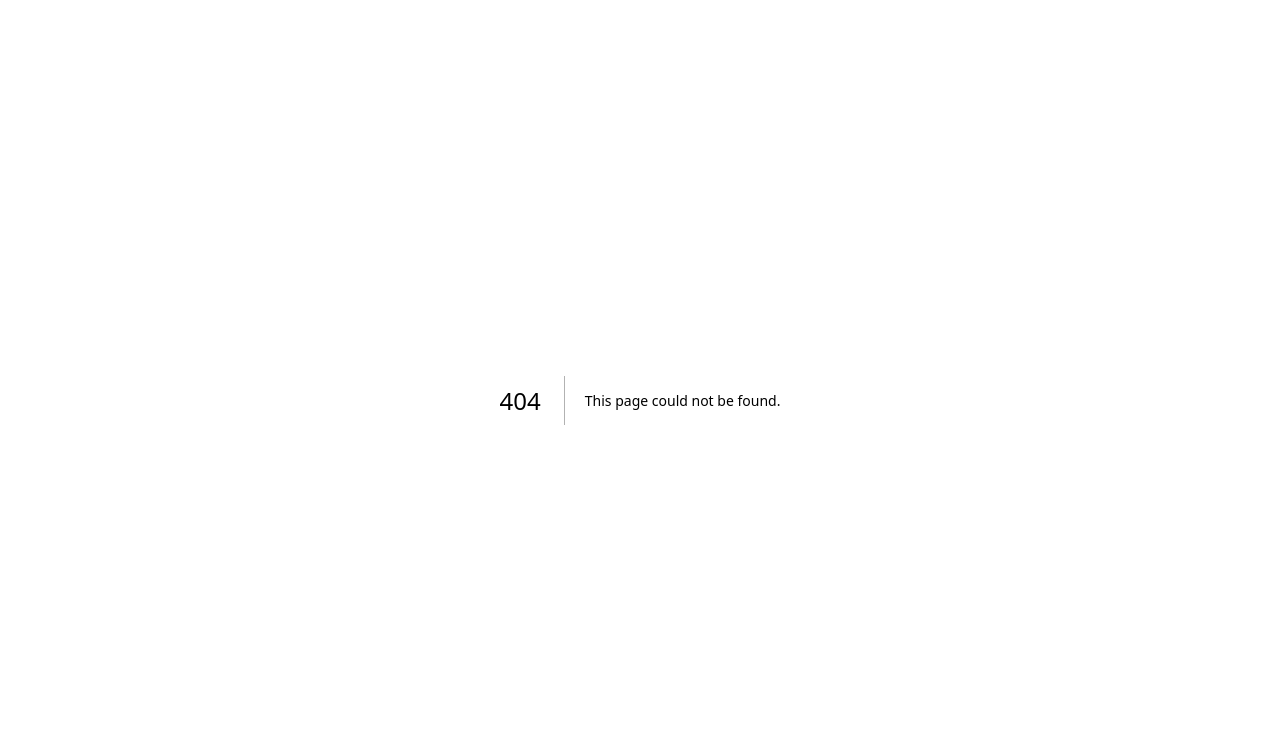
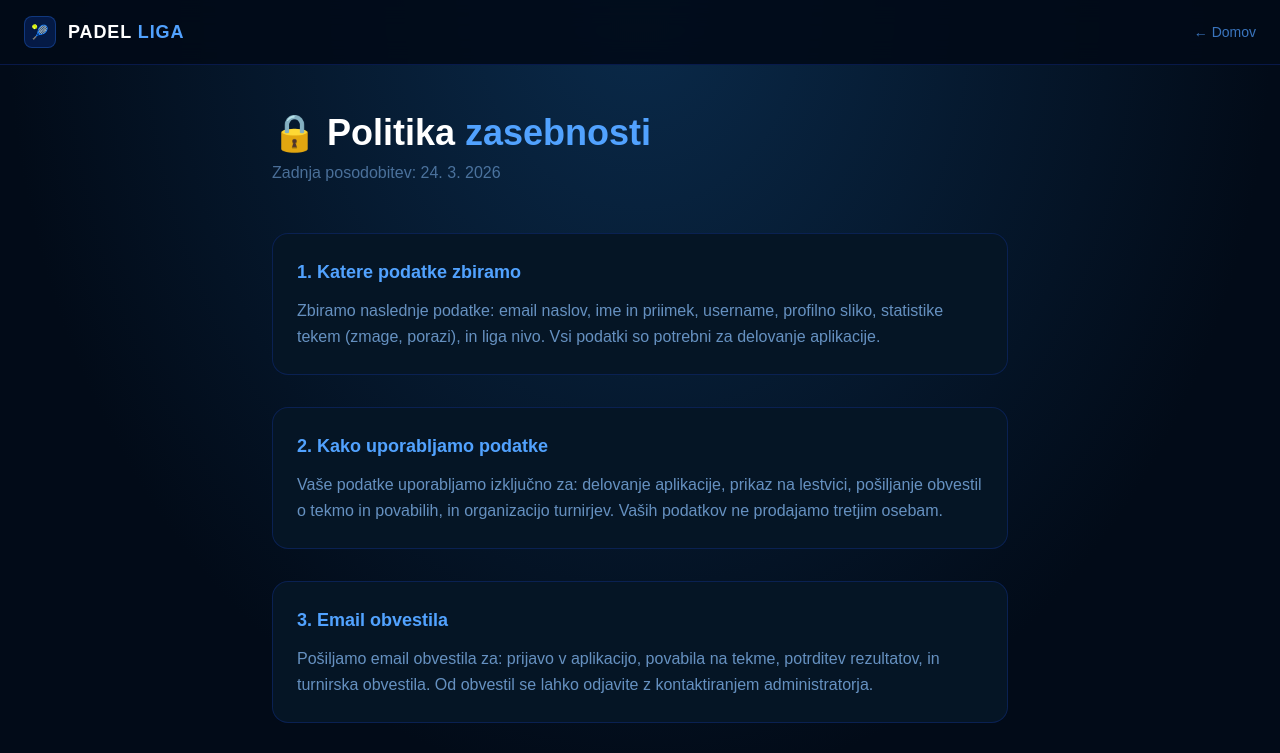
Before and after one commit to lukajela/padel-liga, a Next.js app: page /zasebnost in a window 1280 px wide. Before the commit this address had no page. Shown: the top 753 px of the page. Built offline with nearby package versions, Linux system fonts and the light colour scheme.

Commit message:
Dodaj pogoji uporabe in zasebnost

```diff
--- a/src/app/page.tsx
+++ b/src/app/page.tsx
@@ -50,6 +50,16 @@ export default function Home() {
           ))}
         </div>
       </div>
+      {/* Footer */}
+      <footer className="relative z-10 border-t border-blue-800/30 mt-20 py-8 text-center">
+        <div className="flex items-center justify-center gap-6 text-blue-400/30 text-sm">
+          <Link href="/pogoji" className="hover:text-blue-400 transition-colors">Pogoji uporabe</Link>
+          <span>·</span>
+          <Link href="/zasebnost" className="hover:text-blue-400 transition-colors">Zasebnost</Link>
+          <span>·</span>
+          <span>© 2026 Slovenian Padel League</span>
+        </div>
+      </footer>
     </main>
   )
 }
--- /dev/null
+++ b/src/app/pogoji/page.tsx
@@ -0,0 +1,74 @@
+import Link from 'next/link'
+
+export default function Pogoji() {
+  return (
+    <main className="min-h-screen bg-[#020b18] text-white">
+      <div className="absolute inset-0 bg-[radial-gradient(ellipse_at_top,_#0a2a4a_0%,_#020b18_70%)] pointer-events-none" />
+
+      <nav className="relative z-10 border-b border-blue-800/30 bg-[#020b18]/90 backdrop-blur-md px-6 py-4 flex items-center justify-between sticky top-0">
+        <div className="flex items-center gap-3">
+          <div className="w-8 h-8 rounded-lg bg-blue-600/20 border border-blue-500/30 flex items-center justify-center">
+            <span className="text-sm">🎾</span>
+          </div>
+          <span className="font-black text-lg tracking-wider">PADEL <span className="text-blue-400">LIGA</span></span>
+        </div>
+        <Link href="/" className="text-blue-400/70 hover:text-blue-300 text-sm transition-colors">
+          ← Domov
+        </Link>
+      </nav>
+
+      <div className="relative z-10 max-w-3xl mx-auto px-4 py-12">
+        <h1 className="text-4xl font-black mb-2">📝 Pogoji <span className="text-blue-400">uporabe</span></h1>
+        <p className="text-blue-300/50 mb-12">Zadnja posodobitev: {new Date().toLocaleDateString('sl-SI')}</p>
+
+        <div className="space-y-8">
+          {[
+            {
+              naslov: '1. Splošno',
+              vsebina: 'Slovenian Padel League (v nadaljevanju "aplikacija") je platforma za organizacijo padel tekem in turnirjev v Sloveniji. Z uporabo aplikacije se strinjate s temi pogoji uporabe.'
+            },
+            {
+              naslov: '2. Registracija',
+              vsebina: 'Za uporabo aplikacije je potrebna registracija z veljavnim email naslovom. Odgovorni ste za varnost svojega gesla in vseh aktivnosti na vašem računu. Lažni podatki so prepovedani.'
+            },
+            {
+              naslov: '3. Pravila tekmovanja',
+              vsebina: 'Rezultate tekem morajo potrditi vsi udeleženci. Lažno vnašanje rezultatov je prepovedano in lahko vodi do izbrisa računa. Admin si pridržuje pravico do popravka rezultatov.'
+            },
+            {
+              naslov: '4. Obnašanje',
+              vsebina: 'Pričakujemo spoštljivo obnašanje do vseh uporabnikov. Žaljivo sporočanje, nadlegovanje ali kakršnakoli oblika diskriminacije je strogo prepovedana in vodi do takojšnjega izbrisa računa.'
+            },
+            {
+              naslov: '5. Vsebina',
+              vsebina: 'Profilne slike morajo biti primerne. Prepovedane so slike ki vsebujejo nasilje, sovražni govor ali neprimerno vsebino. Admin si pridržuje pravico do odstranitve neprimerne vsebine.'
+            },
+            {
+              naslov: '6. Omejitev odgovornosti',
+              vsebina: 'Aplikacija ne prevzema odgovornosti za poškodbe nastale med igranjem padla. Rezervacija igrišč je odgovornost posameznih uporabnikov. Aplikacija služi samo kot organizacijska platforma.'
+            },
+            {
+              naslov: '7. Spremembe pogojev',
+              vsebina: 'Pridržujemo si pravico do spremembe teh pogojev kadar koli. Uporabniki bodo obveščeni o pomembnih spremembah po emailu.'
+            },
+            {
+              naslov: '8. Kontakt',
+              vsebina: 'Za vprašanja glede pogojev uporabe nas kontaktirajte na: jelicluka13@gmail.com'
+            },
+          ].map(s => (
+            <div key={s.naslov} className="bg-[#051525] border border-blue-800/30 rounded-2xl p-6">
+              <h2 className="font-black text-lg text-blue-400 mb-3">{s.naslov}</h2>
+              <p className="text-blue-300/70 leading-relaxed">{s.vsebina}</p>
+            </div>
+          ))}
+        </div>
+
+        <div className="mt-8 text-center">
+          <Link href="/zasebnost" className="text-blue-400 hover:text-blue-300 text-sm transition-colors">
+            Politika zasebnosti →
+          </Link>
+        </div>
+      </div>
+    </main>
+  )
+}
--- /dev/null
+++ b/src/app/zasebnost/page.tsx
@@ -0,0 +1,74 @@
+import Link from 'next/link'
+
+export default function Zasebnost() {
+  return (
+    <main className="min-h-screen bg-[#020b18] text-white">
+      <div className="absolute inset-0 bg-[radial-gradient(ellipse_at_top,_#0a2a4a_0%,_#020b18_70%)] pointer-events-none" />
+
+      <nav className="relative z-10 border-b border-blue-800/30 bg-[#020b18]/90 backdrop-blur-md px-6 py-4 flex items-center justify-between sticky top-0">
+        <div className="flex items-center gap-3">
+          <div className="w-8 h-8 rounded-lg bg-blue-600/20 border border-blue-500/30 flex items-center justify-center">
+            <span className="text-sm">🎾</span>
+          </div>
+          <span className="font-black text-lg tracking-wider">PADEL <span className="text-blue-400">LIGA</span></span>
+        </div>
+        <Link href="/" className="text-blue-400/70 hover:text-blue-300 text-sm transition-colors">
+          ← Domov
+        </Link>
+      </nav>
+
+      <div className="relative z-10 max-w-3xl mx-auto px-4 py-12">
+        <h1 className="text-4xl font-black mb-2">🔒 Politika <span className="text-blue-400">zasebnosti</span></h1>
+        <p className="text-blue-300/50 mb-12">Zadnja posodobitev: {new Date().toLocaleDateString('sl-SI')}</p>
+
+        <div className="space-y-8">
+          {[
+            {
+              naslov: '1. Katere podatke zbiramo',
+              vsebina: 'Zbiramo naslednje podatke: email naslov, ime in priimek, username, profilno sliko, statistike tekem (zmage, porazi), in liga nivo. Vsi podatki so potrebni za delovanje aplikacije.'
+            },
+            {
+              naslov: '2. Kako uporabljamo podatke',
+              vsebina: 'Vaše podatke uporabljamo izključno za: delovanje aplikacije, prikaz na lestvici, pošiljanje obvestil o tekmo in povabilih, in organizacijo turnirjev. Vaših podatkov ne prodajamo tretjim osebam.'
+            },
+            {
+              naslov: '3. Email obvestila',
+              vsebina: 'Pošiljamo email obvestila za: prijavo v aplikacijo, povabila na tekme, potrditev rezultatov, in turnirska obvestila. Od obvestil se lahko odjavite z kontaktiranjem administratorja.'
+            },
+            {
+              naslov: '4. Shranjevanje podatkov',
+              vsebina: 'Vaši podatki so shranjeni na Supabase strežnikih (EU regija). Profilne slike so shranjene na Supabase Storage. Vsi podatki so zaščiteni z SSL enkripcijo.'
+            },
+            {
+              naslov: '5. Vaše pravice (GDPR)',
+              vsebina: 'Imate pravico do: vpogleda v vaše podatke, popravka napačnih podatkov, izbrisa vašega računa in vseh podatkov, in prenosa vaših podatkov. Za uveljavljanje pravic kontaktirajte: jelicluka13@gmail.com'
+            },
+            {
+              naslov: '6. Piškotki',
+              vsebina: 'Aplikacija uporablja samo nujne piškotke za avtentikacijo (Supabase session). Ne uporabljamo sledilnih ali oglaševalskih piškotkov.'
+            },
+            {
+              naslov: '7. Izbris računa',
+              vsebina: 'Kadar koli lahko zahtevate izbris svojega računa in vseh povezanih podatkov. Za izbris pišite na: jelicluka13@gmail.com. Vaši podatki bodo izbrisani v 30 dneh.'
+            },
+            {
+              naslov: '8. Kontakt',
+              vsebina: 'Za vsa vprašanja glede zasebnosti nas kontaktirajte na: jelicluka13@gmail.com'
+            },
+          ].map(s => (
+            <div key={s.naslov} className="bg-[#051525] border border-blue-800/30 rounded-2xl p-6">
+              <h2 className="font-black text-lg text-blue-400 mb-3">{s.naslov}</h2>
+              <p className="text-blue-300/70 leading-relaxed">{s.vsebina}</p>
+            </div>
+          ))}
+        </div>
+
+        <div className="mt-8 text-center">
+          <Link href="/pogoji" className="text-blue-400 hover:text-blue-300 text-sm transition-colors">
+            ← Pogoji uporabe
+          </Link>
+        </div>
+      </div>
+    </main>
+  )
+}
```
